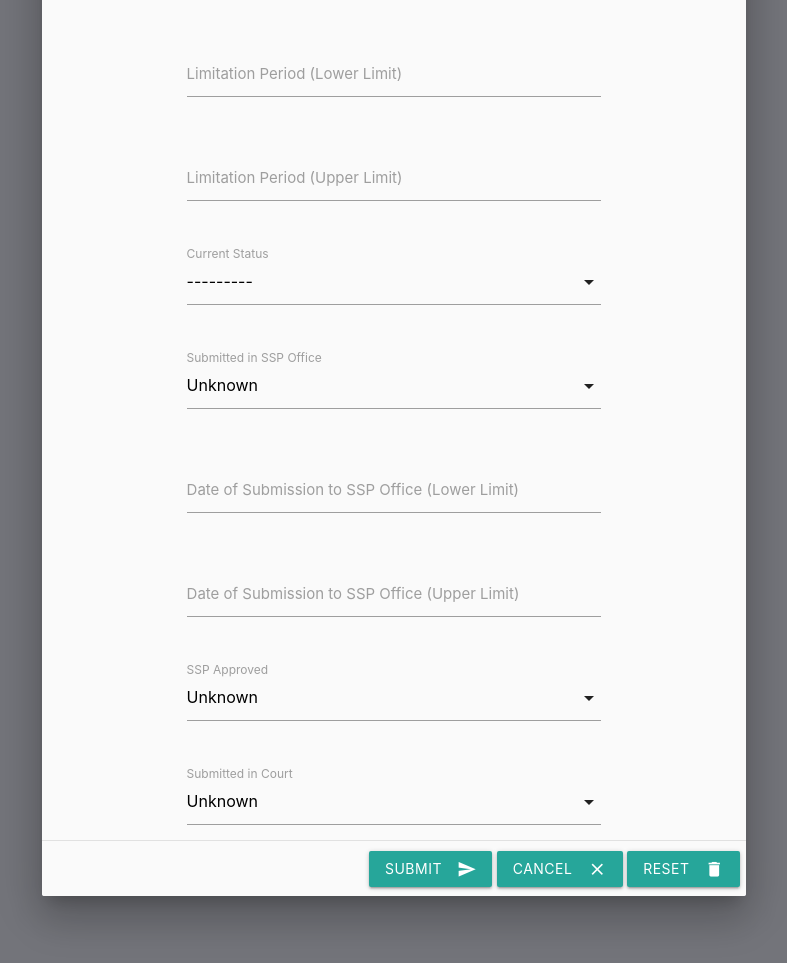
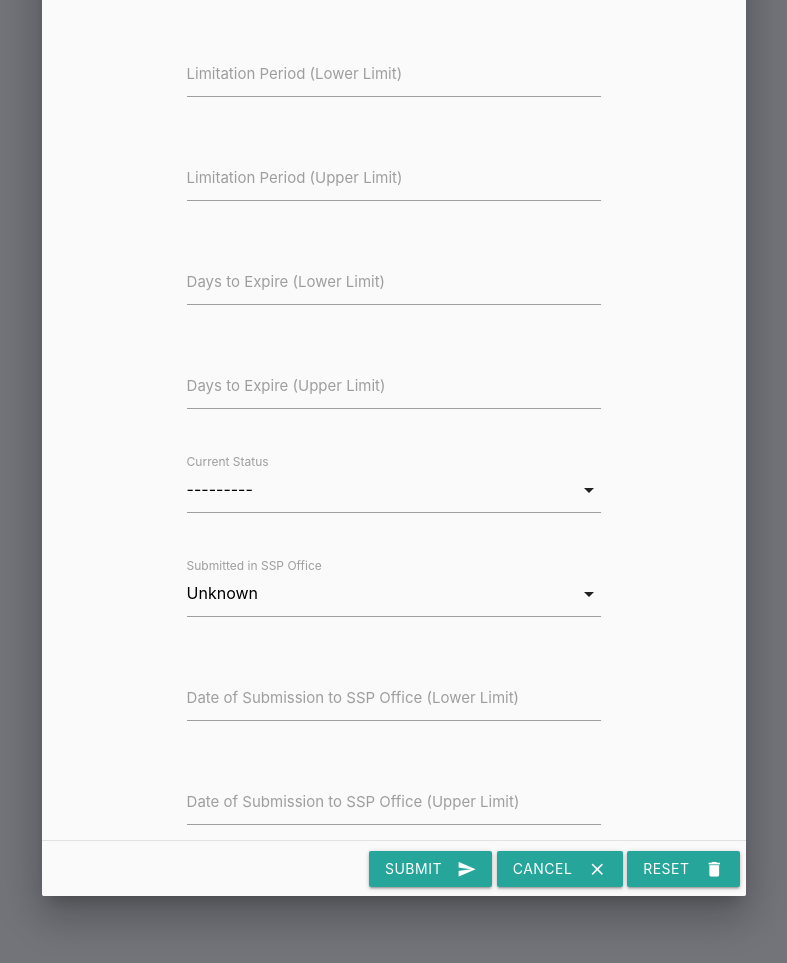
Before and after one commit to adityakumar2809/FIRtrackingsystem, a Django app: page /fir/filter/ in a window 1280 px wide, after a click on "APPLY/ REMOVE FILTERS". Shown: the part 1184-2147 px from the top of the page, without its empty margins (246-1033 px from the left). Run offline with Django 3.2, Linux system fonts and the light colour scheme; a user stored in the database is signed in; data comes from the database, SQL or seed files in the repository; both versions use the stored data as it was after the commit; some libraries are stand-ins or nearby versions.

Commit message:
Add filter on basis of expiration of limitation period

```diff
--- a/fir/templates/fir/list_firs_filtered.html
+++ b/fir/templates/fir/list_firs_filtered.html
@@ -105,6 +105,18 @@
           <div class="input-field col s8 offset-s2">
               {{fir_filtered_data.form.limitation_period__lte}}
               <label for="Limitation Period Upper">Limitation Period (Upper Limit)</label>
+          </div>
+        </div>
+        <div class="row">
+          <div class="input-field col s8 offset-s2">
+              <input type="number" name="days_to_expire__gte" id="id_days_to_expire__gte" value="{{ days_to_expire_lower_limit_value }}">
+              <label for="Days to Expire Lower">Days to Expire (Lower Limit)</label>
+          </div>
+        </div>
+        <div class="row">
+          <div class="input-field col s8 offset-s2">
+              <input type="number" name="days_to_expire__lte" id="id_days_to_expire__lte" value="{{ days_to_expire_upper_limit_value }}">
+              <label for="Days to Expire Upper">Days to Expire (Upper Limit)</label>
           </div>
         </div>
         <div class="row">
--- a/fir/views.py
+++ b/fir/views.py
@@ -2,6 +2,8 @@ from django.shortcuts import render, redirect
 from django.contrib.auth.decorators import login_required
 from django.core.paginator import Paginator, EmptyPage, PageNotAnInteger
 from django.http import HttpResponseRedirect
+from django.db.models import F
+import datetime
 
 from location import models as loc_models
 from account import models as acc_models
@@ -684,17 +686,76 @@ def filter_data_view(request):
     police_station_record_keepers = [u['user'] for u in acc_models.PoliceStationRecordKeeper.objects.all().values('user')]
     court_record_keepers = [u['user'] for u in acc_models.CourtRecordKeeper.objects.all().values('user')]
 
+    days_to_expire_lower_limit = request.GET.get('days_to_expire__gte', None)
+    days_to_expire_upper_limit = request.GET.get('days_to_expire__lte', None)
+
     if request.user.pk in dsp_record_keepers:
         fir_list = models.FIR.objects.all().filter(sub_division__pk__exact=acc_models.DSPRecordKeeper.objects.get(user__pk__exact=request.user.pk).sub_division.pk)
+        if(days_to_expire_lower_limit):
+            lower_limit = datetime.date.today() + datetime.timedelta(days=int(days_to_expire_lower_limit))
+            fir_id_list = []
+            for fir in fir_list:
+                if fir.date_created >= lower_limit - datetime.timedelta(fir.limitation_period or 0):
+                    fir_id_list.append(fir.pk)
+            fir_list = fir_list.filter(pk__in = fir_id_list)
+        if(days_to_expire_upper_limit):
+            upper_limit = datetime.date.today() + datetime.timedelta(days=int(days_to_expire_upper_limit))
+            fir_id_list = []
+            for fir in fir_list:
+                if fir.date_created <= upper_limit - datetime.timedelta(fir.limitation_period or 0):
+                    fir_id_list.append(fir.pk)
+            fir_list = fir_list.filter(pk__in = fir_id_list)
         fir_filtered_data = filters.FirFilterSubDivision(request.GET, queryset = fir_list)
     elif request.user.pk in police_station_record_keepers:
         fir_list = models.FIR.objects.all().filter(police_station__exact=acc_models.PoliceStationRecordKeeper.objects.get(user__pk__exact=request.user.pk).police_station)
+        if(days_to_expire_lower_limit):
+            lower_limit = datetime.date.today() + datetime.timedelta(days=int(days_to_expire_lower_limit))
+            fir_id_list = []
+            for fir in fir_list:
+                if fir.date_created >= lower_limit - datetime.timedelta(fir.limitation_period or 0):
+                    fir_id_list.append(fir.pk)
+            fir_list = fir_list.filter(pk__in = fir_id_list)
+        if(days_to_expire_upper_limit):
+            upper_limit = datetime.date.today() + datetime.timedelta(days=int(days_to_expire_upper_limit))
+            fir_id_list = []
+            for fir in fir_list:
+                if fir.date_created <= upper_limit - datetime.timedelta(fir.limitation_period or 0):
+                    fir_id_list.append(fir.pk)
+            fir_list = fir_list.filter(pk__in = fir_id_list)
         fir_filtered_data = filters.FirFilterPoliceStationCourt(request.GET, queryset = fir_list)
     elif request.user.pk in court_record_keepers:
         fir_list = models.FIR.objects.all().filter(police_station__exact=acc_models.CourtRecordKeeper.objects.get(user__pk__exact=request.user.pk).police_station)
+        if(days_to_expire_lower_limit):
+            lower_limit = datetime.date.today() + datetime.timedelta(days=int(days_to_expire_lower_limit))
+            fir_id_list = []
+            for fir in fir_list:
+                if fir.date_created >= lower_limit - datetime.timedelta(fir.limitation_period or 0):
+                    fir_id_list.append(fir.pk)
+            fir_list = fir_list.filter(pk__in = fir_id_list)
+        if(days_to_expire_upper_limit):
+            upper_limit = datetime.date.today() + datetime.timedelta(days=int(days_to_expire_upper_limit))
+            fir_id_list = []
+            for fir in fir_list:
+                if fir.date_created <= upper_limit - datetime.timedelta(fir.limitation_period or 0):
+                    fir_id_list.append(fir.pk)
+            fir_list = fir_list.filter(pk__in = fir_id_list)
         fir_filtered_data = filters.FirFilterPoliceStationCourt(request.GET, queryset = fir_list)
     else:
         fir_list = models.FIR.objects.all()
+        if(days_to_expire_lower_limit):
+            lower_limit = datetime.date.today() + datetime.timedelta(days=int(days_to_expire_lower_limit))
+            fir_id_list = []
+            for fir in fir_list:
+                if fir.date_created >= lower_limit - datetime.timedelta(fir.limitation_period or 0):
+                    fir_id_list.append(fir.pk)
+            fir_list = fir_list.filter(pk__in = fir_id_list)
+        if(days_to_expire_upper_limit):
+            upper_limit = datetime.date.today() + datetime.timedelta(days=int(days_to_expire_upper_limit))
+            fir_id_list = []
+            for fir in fir_list:
+                if fir.date_created <= upper_limit - datetime.timedelta(fir.limitation_period or 0):
+                    fir_id_list.append(fir.pk)
+            fir_list = fir_list.filter(pk__in = fir_id_list)
         fir_filtered_data = filters.FirFilterAll(request.GET, queryset = fir_list)
 
-    return render(request, 'fir/list_firs_filtered.html', {'fir_filtered_data': fir_filtered_data})
+    return render(request, 'fir/list_firs_filtered.html', {'fir_filtered_data': fir_filtered_data, 'days_to_expire_lower_limit_value': days_to_expire_lower_limit, 'days_to_expire_upper_limit_value': days_to_expire_upper_limit})
```
Also changed, not shown: db.sqlite3.
